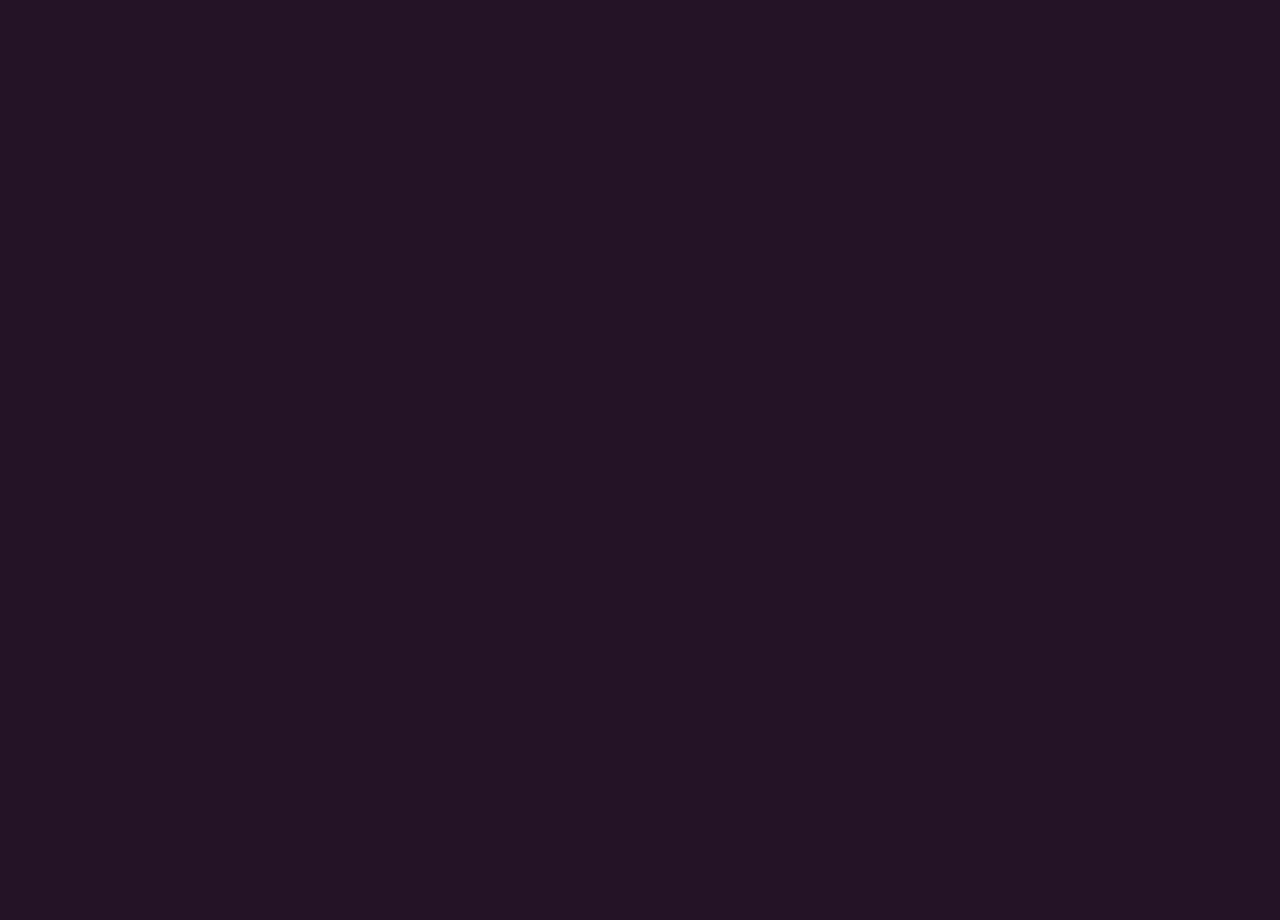
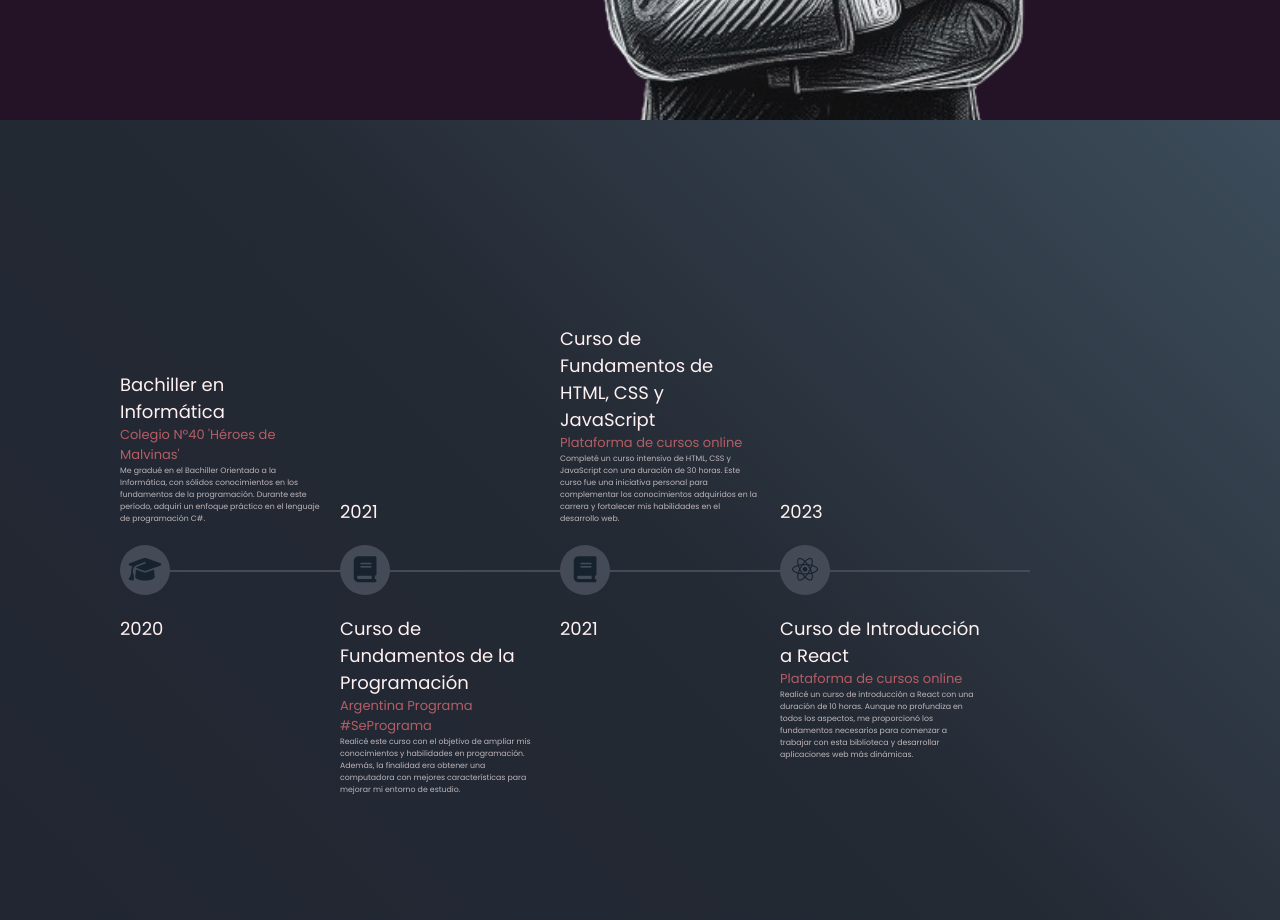
Before and after one commit to NelsonValentinGarroDadan/Portafolio, a React (Create React App) app in the folder portafolio/: page / in a window 1280 px wide. Shown: the part 680-1600 px from the top of the page. Before the commit the page ends 800 px from the top, so only its background shows below. Built offline with nearby package versions, Linux system fonts and the light colour scheme; a web font is replaced by a local one.

Commit message:
agregando seccion experiencia

```diff
--- a/portafolio/package.json
+++ b/portafolio/package.json
@@ -10,6 +10,9 @@
     "react-dom": "^18.2.0",
     "react-scripts": "5.0.1",
     "web-vitals": "^2.1.4"
+  },
+  "devDependencies": {
+    "@babel/plugin-proposal-private-property-in-object": "^7.14.5"
   },
   "scripts": {
     "start": "react-scripts start",
--- a/portafolio/src/App.js
+++ b/portafolio/src/App.js
@@ -1,11 +1,13 @@
 import './App.css';
 import Header from './Componentes/Header';
 import Presentacion from './Componentes/Presentacion';
+import EXP from './Componentes/EXP';
 function App() {
   return (
     <div className="App">
       <Header />
       <Presentacion />
+      <EXP />
     </div>
   );
 }
--- /dev/null
+++ b/portafolio/src/Componentes/EXP.jsx
@@ -0,0 +1,62 @@
+import React from "react";
+import ItemExp from "./ItemExp";
+import '../Estilos/EXP.css';
+
+function EXP (){
+    const experience = [
+        {
+          time: "2020",
+          icon: "fa-solid fa-graduation-cap",
+          job: "Bachiller en Informática",
+          company: "Colegio Nº40 'Héroes de Malvinas'",
+          des:
+            "Me gradué en el Bachiller Orientado a la Informática, con sólidos conocimientos en los fundamentos de la programación. Durante este período, adquirí un enfoque práctico en el lenguaje de programación C#.",
+        },
+        {
+          time: "2021",
+          icon: "fa-solid fa-book",
+          job: "Curso de Fundamentos de la Programación",
+          company: "Argentina Programa #SePrograma",
+          des:
+            "Realicé este curso con el objetivo de ampliar mis conocimientos y habilidades en programación. Además, la finalidad era obtener una computadora con mejores características para mejorar mi entorno de estudio.",
+        },
+        {
+          time: "2021",
+          icon: "fa-solid fa-book",
+          job: "Curso de Fundamentos de HTML, CSS y JavaScript",
+          company: "Plataforma de cursos online",
+          des:
+            "Completé un curso intensivo de HTML, CSS y JavaScript con una duración de 30 horas. Este curso fue una iniciativa personal para complementar los conocimientos adquiridos en la carrera y fortalecer mis habilidades en el desarrollo web.",
+        },
+        {
+          time: "2023",
+          icon: "fa-brands fa-react",
+          job: "Curso de Introducción a React",
+          company: "Plataforma de cursos online",
+          des:
+            "Realicé un curso de introducción a React con una duración de 10 horas. Aunque no profundiza en todos los aspectos, me proporcionó los fundamentos necesarios para comenzar a trabajar con esta biblioteca y desarrollar aplicaciones web más dinámicas.",
+        },
+      ];
+    return(
+      <div className="tab" id="EXP" >
+          <div className="container">
+               <div className="list">
+                    {
+                        experience.map((exp)=>{
+                            return(<ItemExp
+                                key={exp.job}
+                                time={exp.time}
+                                icon={exp.icon}
+                                job={exp.job}
+                                company={exp.company}
+                                des={exp.des}
+                            />)
+                        })
+                    }
+               </div>
+          </div>
+      </div>
+    );
+}
+
+export default EXP;
--- a/portafolio/src/Componentes/Header.jsx
+++ b/portafolio/src/Componentes/Header.jsx
@@ -5,9 +5,11 @@ function Header(){
     const [links, setLinks] = useState(
         [
             {"name": "Presentacion", "active" : true},
+            {"name": "EXP" ,"active": false},
             {"name":"Habilidades" , "active" : false},
             {"name":"Proyectos" , "active" : false},
-            {"name":"Contactos" , "active" : false}
+            {"name":"Contactos" , "active" : false},
+
         ]
     );
    return (
--- /dev/null
+++ b/portafolio/src/Componentes/ItemExp.jsx
@@ -0,0 +1,25 @@
+import React from "react";
+import '../Estilos/ItemExp.css';
+function ItemExp({time,icon,job,company,des}){
+    return(
+        <div className="item">
+            <div className="time">
+                {time}
+            </div>
+            <i className={icon}></i>
+            <div className="content">
+                <div className="job">
+                    {job}
+                </div>
+                <div className="company">
+                    {company}
+                </div>
+                <div className="des">
+                    {des}
+                </div>
+            </div>
+        </div>
+    );
+}
+
+export default ItemExp;
--- a/portafolio/src/Componentes/Presentacion.jsx
+++ b/portafolio/src/Componentes/Presentacion.jsx
@@ -2,7 +2,7 @@ import React from "react";
 import '../Estilos/Presentacion.css'
 function Presentacion (){
     return(
-        <section className="tab" id="Presentacion" style={{display:"none"}}>
+        <section className="tab" id="Presentacion" >
             <div className="container">
                 <div className="avatar">
                     <img src='/Imagenes/avatar_sinbg.png'  alt=""/>
--- /dev/null
+++ b/portafolio/src/Estilos/EXP.css
@@ -0,0 +1,28 @@
+#EXP{
+    background-image: linear-gradient(
+        45deg, #212632, #242a34, #3c4c5a
+    );
+    background-size: cover;
+}
+#EXP .container{
+    overflow: auto;
+}
+#EXP .list{
+    height: 100%;
+    width: max-content;
+    display: flex;
+    justify-content: left;
+    padding-left: 50px;
+    gap: 20px;
+    position: relative;
+    z-index: 1;
+}
+#EXP .list::before{
+    content: "";
+    position: absolute;
+    top: 50%;
+    height: 2px;
+    width: 100%;
+    background-color: #444b57;
+    z-index: -1;
+}
--- /dev/null
+++ b/portafolio/src/Estilos/ItemExp.css
@@ -0,0 +1,44 @@
+#EXP .list .item{
+    width: 200px;
+    flex-shrink: 0;
+    display: grid;
+    grid-template-rows: 1fr 50px 1fr;
+    gap: 20px;
+}
+#EXP .list .item i{
+    background-color: #444b57;
+    width: 50px;
+    font-size: 2em;
+    color: #16222D;
+    display: flex;
+    align-items: center;
+    justify-content: center;
+    border-radius: 50%;
+}
+#EXP .list .item .time{
+    font-size: large;
+    display: flex;
+    align-items: end;
+}
+#EXP .list .item .content .job{
+    font-size: large;
+}
+#EXP .list .item .content .company{
+    color: var(--color-rosa-oscuro);
+}
+#EXP .list .item .content .des{
+    font-size: .6em;
+    opacity: .7;
+}
+#EXP .list .item:nth-child(odd) .content{
+    grid-row-start: 1;
+    grid-row-end: 2;
+    display: flex;
+    flex-direction: column;
+    justify-content: end;
+}
+#EXP .list .item:nth-child(odd) .time{
+    grid-row-start: 3;
+    grid-row-end: 4;
+    align-items: start;
+}
```
Also changed, not shown: 1 other file (tests, documents, lock files or other folders).
